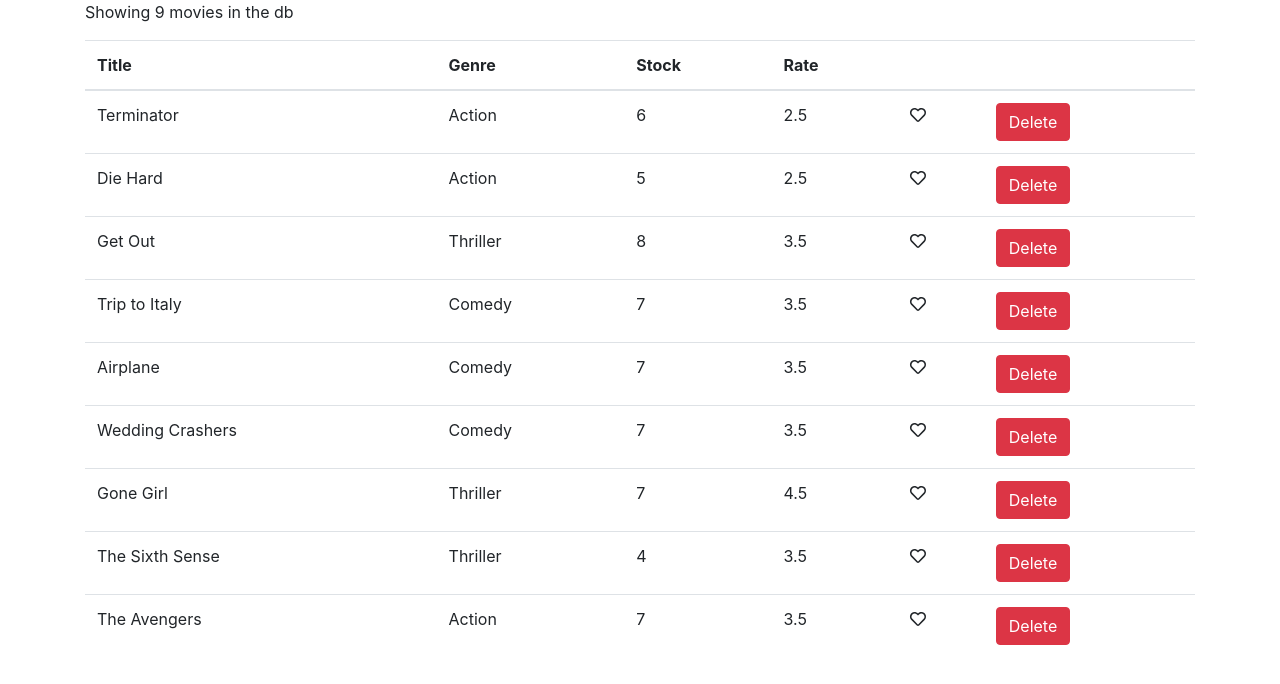
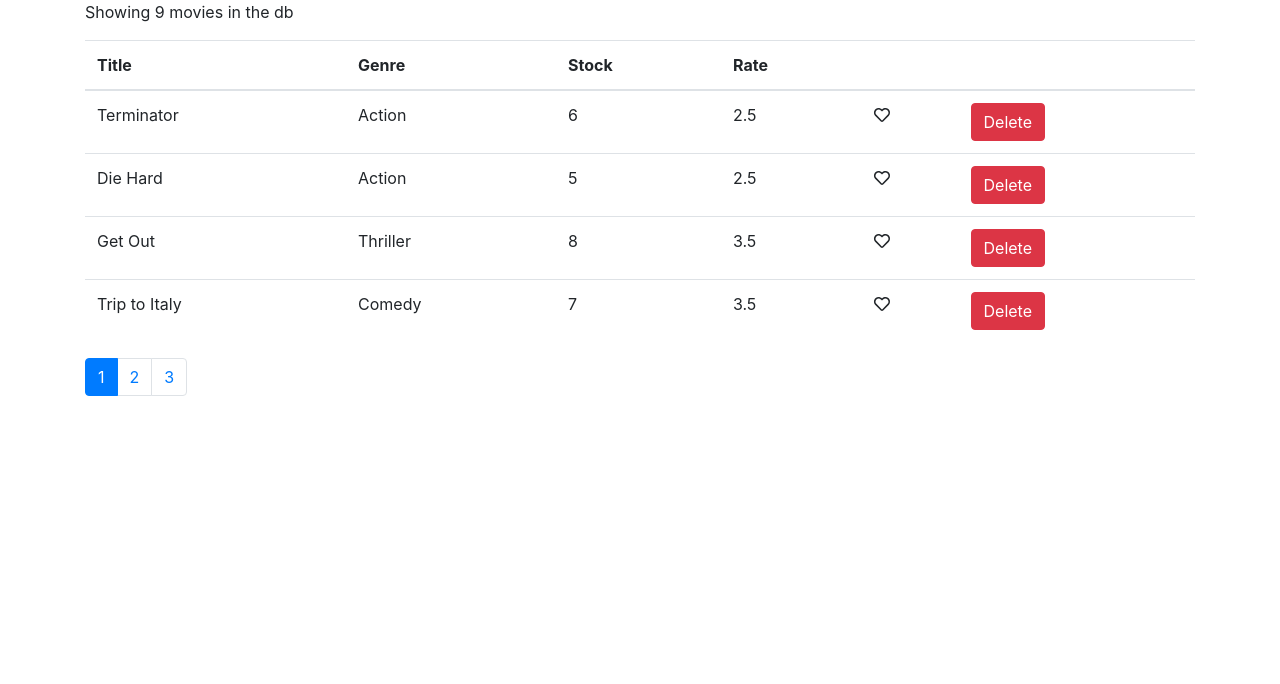
Before and after one commit to kloudysky/Vidly, a React (Create React App) app: page / in a window 1280 px wide. Shown: the top 684 px of the page. Built offline with nearby package versions, Linux system fonts and the light colour scheme.

Commit message:
added pagination

```diff
--- a/package.json
+++ b/package.json
@@ -12,6 +12,7 @@
     "@testing-library/react": "^11.1.0",
     "@testing-library/user-event": "^12.1.10",
     "bootstrap": "^4.6.0",
+    "lodash": "^4.17.21",
     "react": "^17.0.2",
     "react-dom": "^17.0.2",
     "react-scripts": "4.0.3",
--- a/src/components/MoviesComponent.jsx
+++ b/src/components/MoviesComponent.jsx
@@ -1,26 +1,38 @@
 import React, { Component } from "react";
 import * as Movies from "../services/fakeMovieService";
 import Liked from "./common/Liked";
+import Pagination from "./common/Pagination";
+import { paginate } from "../utils/paginate";
+import { moveEmitHelpers } from "typescript";
 
 class MoviesComponent extends Component {
   constructor() {
     super();
-    this.state = { movies: Movies.getMovies() };
+    this.state = { movies: Movies.getMovies(), pageSize: 4, currentPage: 1 };
   }
 
   render() {
     const { length: count } = this.state.movies;
+    const { pageSize, currentPage } = this.state;
     if (count === 0) return <p>There are no movies</p>;
+
+    const movies = paginate(this.state.movies, currentPage, pageSize);
 
     return (
       <>
         <p>Showing {count} movies in the db</p>
-        <div>{this.generateTable()}</div>
+        <div>{this.generateTable(movies)}</div>
+        <Pagination
+          itemsCount={count}
+          pageSize={pageSize}
+          onPageChange={this.handlePageChange}
+          currentPage={currentPage}
+        />
       </>
     );
   }
 
-  generateTable() {
+  generateTable(movies) {
     return (
       <table className="table">
         <thead>
@@ -33,7 +45,7 @@
             <th scope="col"></th>
           </tr>
         </thead>
-        <tbody>{this.getMovies()}</tbody>
+        <tbody>{this.getMovies(movies)}</tbody>
       </table>
     );
   }
@@ -53,8 +65,11 @@
     this.setState({ movies });
   };
 
-  getMovies() {
-    const movies = this.state.movies;
+  handlePageChange = (page) => {
+    this.setState({ currentPage: page });
+  };
+
+  getMovies(movies) {
     return (
       <>
         {movies.map((movie) => (
--- /dev/null
+++ b/src/components/common/Pagination.jsx
@@ -0,0 +1,30 @@
+import React from "react";
+import _ from "lodash";
+
+const Pagination = (props) => {
+  const { itemsCount, pageSize, currentPage, onPageChange } = props;
+  const pagesCount = Math.ceil(itemsCount / pageSize);
+
+  if (pagesCount === 1) return null;
+
+  const pages = _.range(1, pagesCount + 1);
+
+  return (
+    <nav>
+      <ul className="pagination">
+        {pages.map((page) => (
+          <li
+            key={page}
+            className={page === currentPage ? "page-item active" : "page-item"}
+          >
+            <a className="page-link" onClick={() => onPageChange(page)}>
+              {page}
+            </a>
+          </li>
+        ))}
+      </ul>
+    </nav>
+  );
+};
+
+export default Pagination;
--- /dev/null
+++ b/src/utils/paginate.js
@@ -0,0 +1,6 @@
+import _ from "lodash";
+
+export function paginate(items, pageNumber, pageSize) {
+  const startIndex = (pageNumber - 1) * pageSize;
+  return _(items).slice(startIndex).take(pageSize).value();
+}
```
Also changed, not shown: 1 other file (tests, documents, lock files or other folders).
